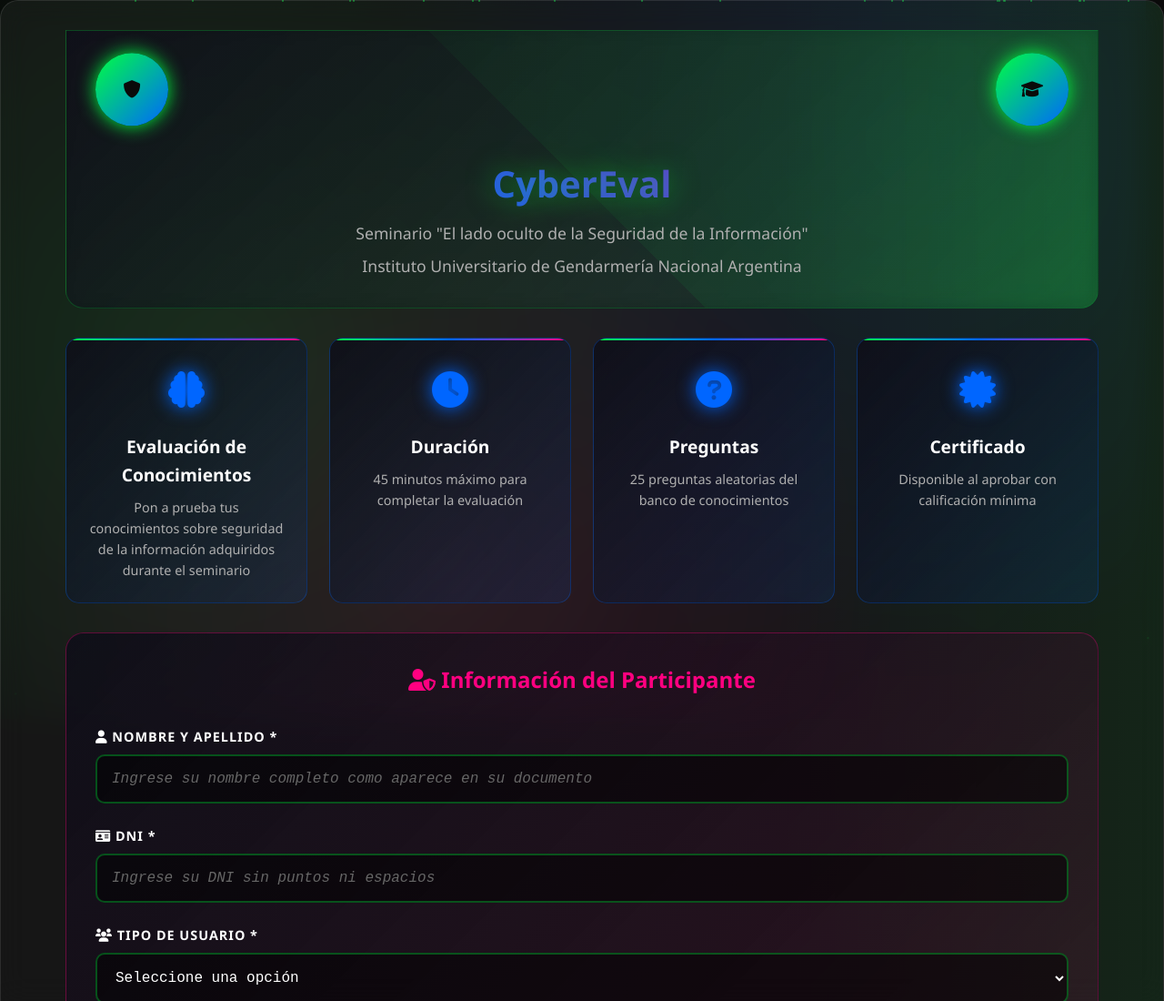
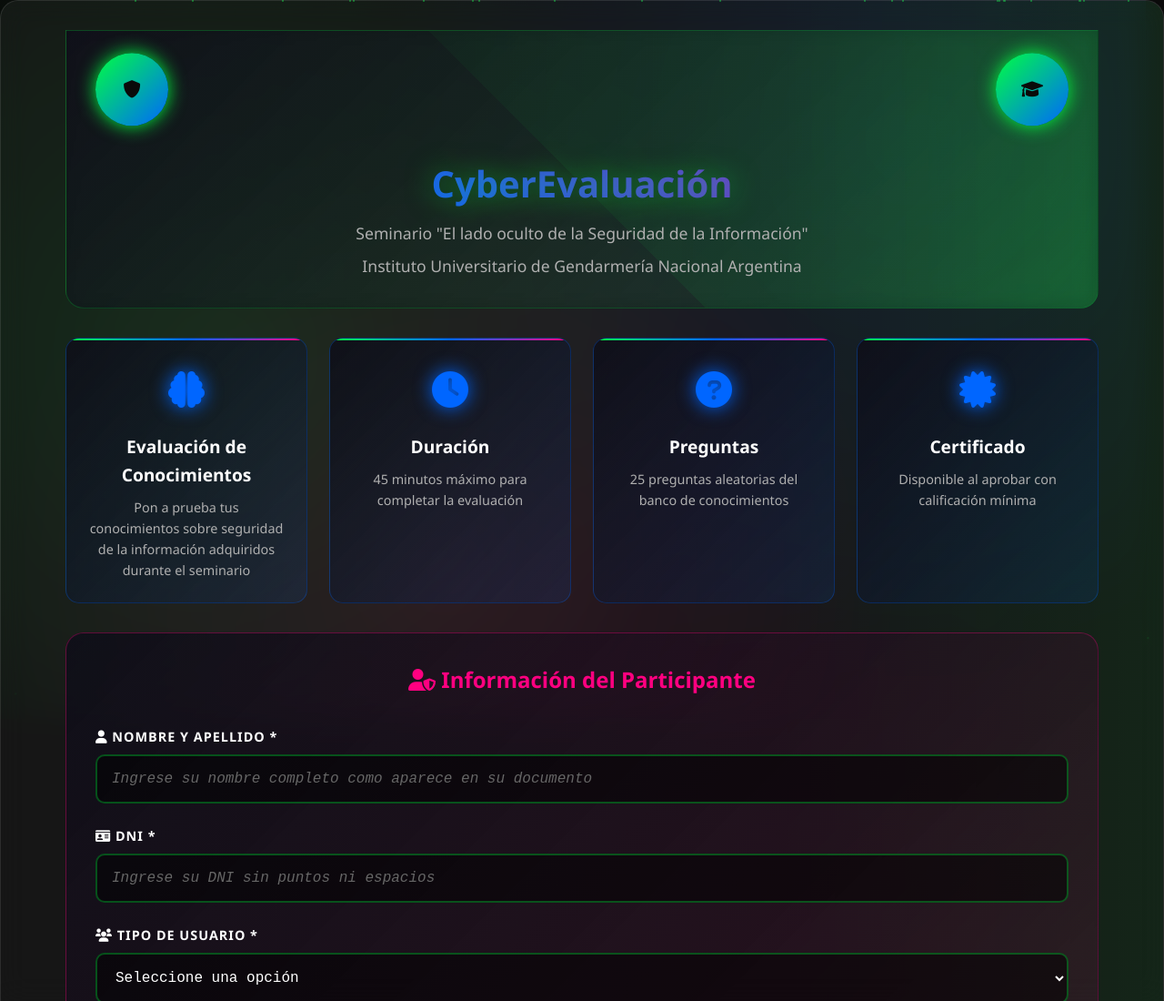
Before and after one commit to canaric/evaluacion-escugen, a plain HTML site: page index.html in a window 1280 px wide. Shown: the top 1100 px of the page at 91% size. Drawn offline with nearby package versions, Linux system fonts and the light colour scheme.

Commit message:
Update index.html

```diff
--- a/index.html
+++ b/index.html
@@ -26,7 +26,7 @@
                         <i class="fas fa-graduation-cap"></i>
                     </div>
                 </div>
-                <h1 class="main-title">CyberEval</h1>
+                <h1 class="main-title">CyberEvaluación</h1>
                 <p class="subtitle">Seminario "El lado oculto de la Seguridad de la Información"</p>
                 <p class="subtitle">Instituto Universitario de Gendarmería Nacional Argentina</p>
             </div>
```
